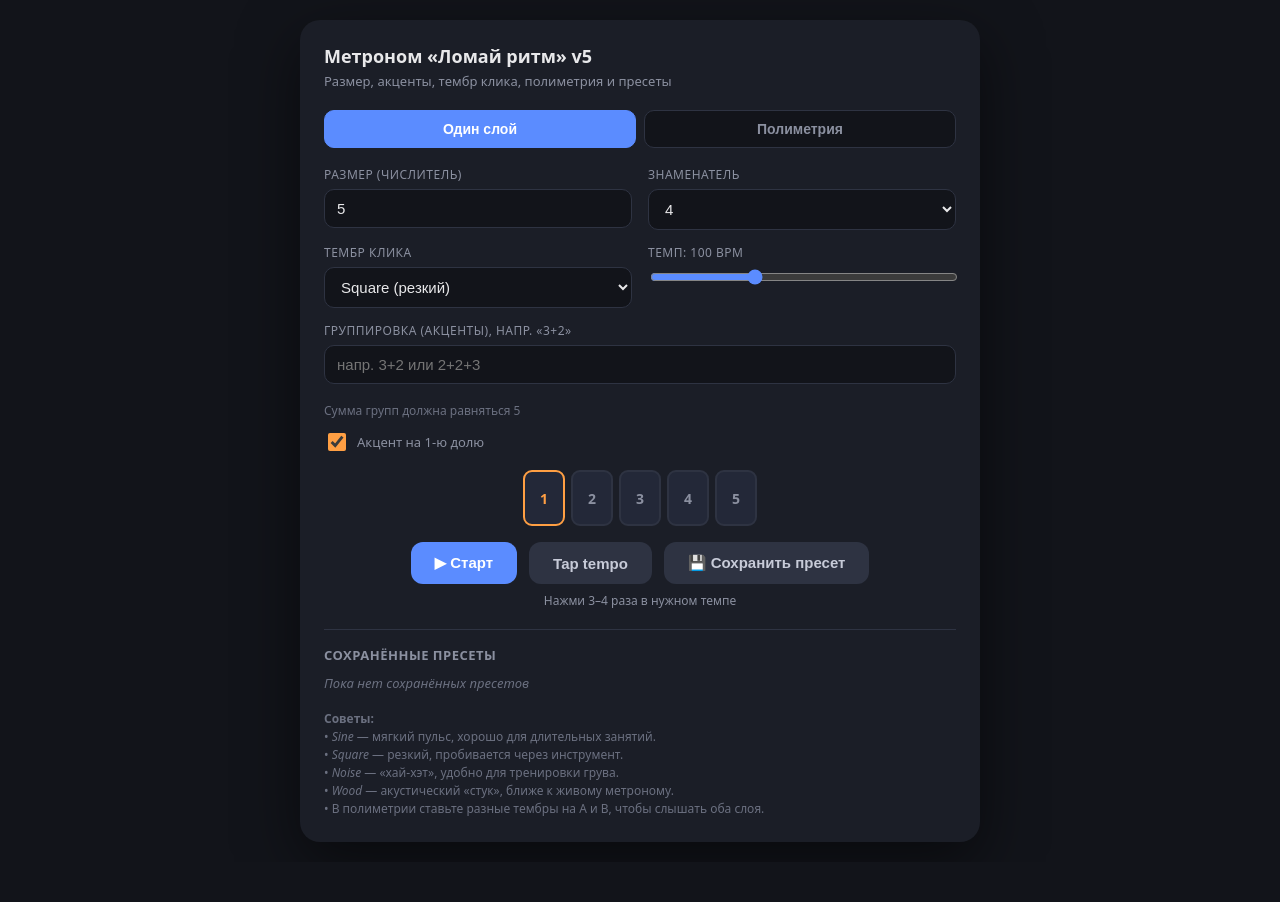
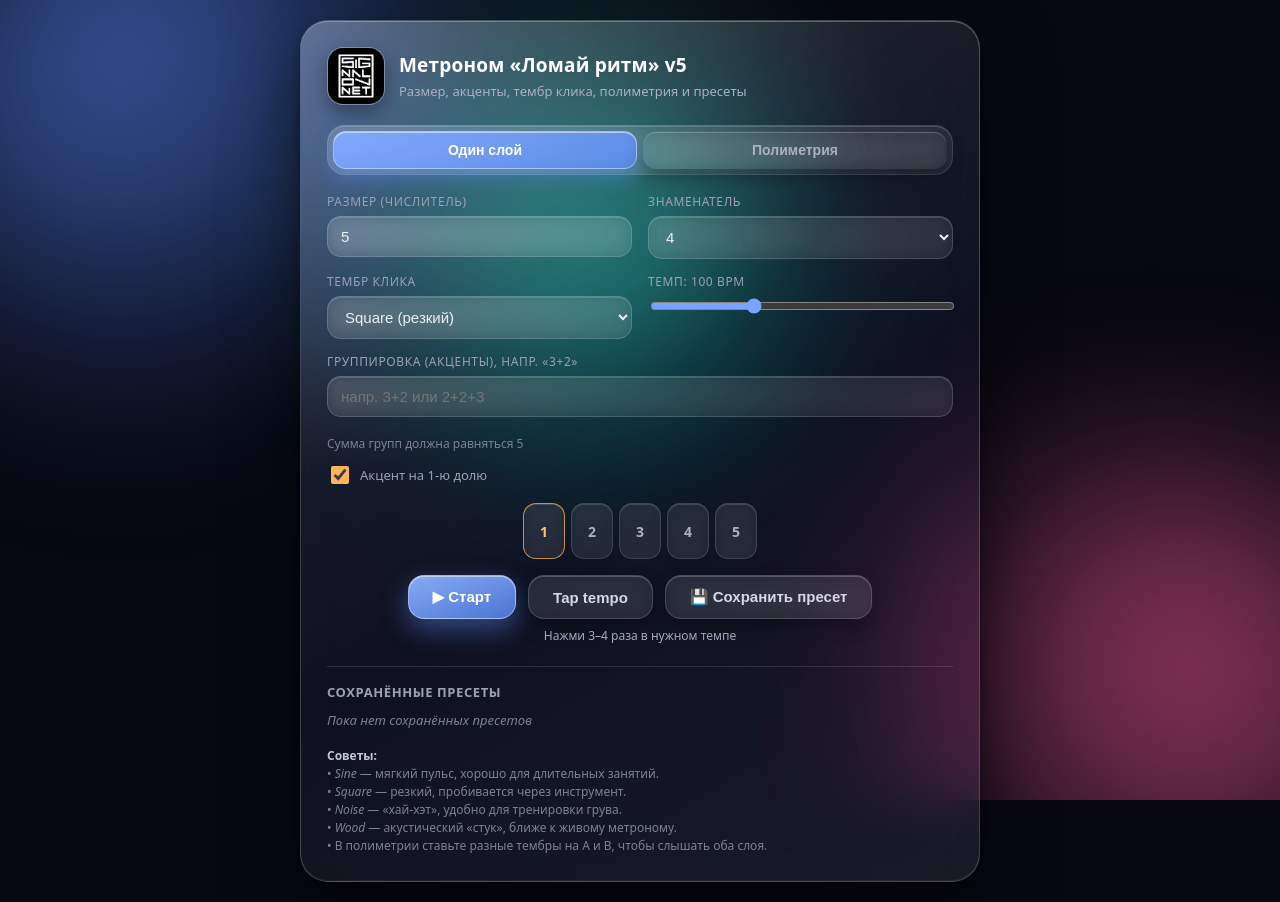
Before and after one commit to okit2lip/sgnlvntmetronome, a plain HTML site: page index.html in a window 1280 px wide. Before the commit the page ends 862 px from the top, so only its background shows below. Drawn offline with Linux system fonts and the light colour scheme.

Commit message:
Redisign

```diff
--- a/index.html
+++ b/index.html
@@ -8,105 +8,201 @@
   * { box-sizing: border-box; }
   body {
     margin: 0; min-height: 100vh; display: flex; align-items: center; justify-content: center;
-    background: #12141a; color: #e8e8ea; font-family: system-ui, -apple-system, Segoe UI, Roboto, sans-serif;
-    padding: 20px;
+    background: #070812; color: #eef0f6;
+    font-family: system-ui, -apple-system, Segoe UI, Roboto, sans-serif;
+    padding: 20px; position: relative; overflow-x: hidden;
+    -webkit-font-smoothing: antialiased;
   }
+
+  /* ---------- Живой фон (нужен, чтобы «стекло» было видно) ---------- */
+  .bg { position: fixed; inset: 0; z-index: -1; overflow: hidden; }
+  .blob { position: absolute; border-radius: 50%; filter: blur(90px); opacity: .7; will-change: transform; }
+  .b1 { width: 46vmax; height: 46vmax; top: -14vmax; left: -10vmax;
+        background: radial-gradient(circle at 35% 35%, #5b8cff, transparent 68%);
+        animation: drift1 20s ease-in-out infinite; }
+  .b2 { width: 42vmax; height: 42vmax; bottom: -16vmax; right: -12vmax;
+        background: radial-gradient(circle at 60% 40%, #ff5b9e, transparent 68%);
+        animation: drift2 24s ease-in-out infinite; }
+  .b3 { width: 38vmax; height: 38vmax; top: 30%; left: 45%;
+        background: radial-gradient(circle at 50% 50%, #37d6c4, transparent 68%);
+        animation: drift3 28s ease-in-out infinite; }
+  @keyframes drift1 { 0%,100% { transform: translate(0,0) scale(1); } 50% { transform: translate(6vmax,4vmax) scale(1.12); } }
+  @keyframes drift2 { 0%,100% { transform: translate(0,0) scale(1); } 50% { transform: translate(-6vmax,-4vmax) scale(1.1); } }
+  @keyframes drift3 { 0%,100% { transform: translate(-50%,-50%) scale(1); } 50% { transform: translate(-44%,-56%) scale(1.15); } }
+
   .app {
-    width: 100%; max-width: 680px; background: #1b1e27; border-radius: 20px;
-    padding: 24px; box-shadow: 0 20px 60px rgba(0,0,0,.5);
+    width: 100%; max-width: 680px; padding: 26px; position: relative; isolation: isolate;
+    border-radius: 28px;
+    background: linear-gradient(150deg, rgba(255,255,255,.14), rgba(255,255,255,.04) 55%, rgba(255,255,255,.08));
+    border: 1px solid rgba(255,255,255,.18);
+    backdrop-filter: blur(26px) saturate(170%);
+    -webkit-backdrop-filter: blur(26px) saturate(170%);
+    box-shadow: 0 30px 70px rgba(0,0,0,.55), 0 4px 12px rgba(0,0,0,.3),
+                inset 0 1px 0 rgba(255,255,255,.28), inset 0 -1px 0 rgba(255,255,255,.06);
   }
-  h1 { font-size: 18px; margin: 0 0 4px; font-weight: 600; }
-  .sub { font-size: 13px; color: #8b90a0; margin-bottom: 20px; }
+  .app::before {
+    content: ''; position: absolute; inset: 0; z-index: -1; border-radius: inherit; pointer-events: none;
+    background: radial-gradient(150% 90% at 0% 0%, rgba(255,255,255,.2), transparent 58%);
+  }
+  h1 { font-size: 19px; margin: 0 0 4px; font-weight: 650; color: #fff; letter-spacing: .2px; }
+  .sub { font-size: 13px; color: #aab1c4; margin-bottom: 20px; }
 
-  .tabs { display: flex; gap: 8px; margin-bottom: 18px; }
+  .header { display: flex; align-items: center; gap: 14px; margin-bottom: 20px; }
+  .logo {
+    width: 58px; height: 58px; border-radius: 16px; object-fit: cover; flex-shrink: 0;
+    border: 1px solid rgba(255,255,255,.22); background: rgba(255,255,255,.06); display: block;
+    box-shadow: 0 8px 20px rgba(0,0,0,.35), inset 0 1px 0 rgba(255,255,255,.25);
+  }
+  .header-text h1 { margin: 0 0 4px; }
+  .header-text .sub { margin-bottom: 0; }
+
+  .tabs {
+    display: flex; gap: 6px; margin-bottom: 18px; padding: 5px; border-radius: 18px;
+    background: rgba(255,255,255,.06); border: 1px solid rgba(255,255,255,.12);
+    backdrop-filter: blur(12px); -webkit-backdrop-filter: blur(12px);
+    box-shadow: inset 0 1px 0 rgba(255,255,255,.16);
+  }
   .tab {
-    flex: 1; padding: 10px; border-radius: 10px; border: 1px solid #2e3342; background: #12141a;
-    color: #8b90a0; font-size: 14px; font-weight: 600; cursor: pointer; transition: .15s;
+    flex: 1; padding: 10px; border-radius: 13px; border: 1px solid transparent; background: transparent;
+    color: #aab1c4; font-size: 14px; font-weight: 600; cursor: pointer; transition: all .2s;
   }
-  .tab.active { background: #5b8cff; border-color: #5b8cff; color: #fff; }
+  .tab:hover { color: #fff; background: rgba(255,255,255,.07); }
+  .tab.active {
+    background: linear-gradient(160deg, rgba(130,170,255,.95), rgba(91,140,255,.78));
+    border-color: rgba(255,255,255,.4); color: #fff;
+    box-shadow: 0 8px 20px rgba(91,140,255,.45), inset 0 1px 0 rgba(255,255,255,.5);
+  }
 
   .layer { display: none; }
   .layer.active { display: block; }
 
   .row { display: flex; gap: 16px; flex-wrap: wrap; margin-bottom: 14px; }
   .field { flex: 1; min-width: 120px; }
-  label { display: block; font-size: 12px; color: #8b90a0; margin-bottom: 6px; text-transform: uppercase; letter-spacing: .5px; }
+  label { display: block; font-size: 12px; color: #9aa1b5; margin-bottom: 6px; text-transform: uppercase; letter-spacing: .6px; }
   input[type=number], select, input[type=text] {
-    width: 100%; padding: 10px 12px; border-radius: 10px; border: 1px solid #2e3342;
-    background: #12141a; color: #e8e8ea; font-size: 15px; outline: none;
+    width: 100%; padding: 11px 13px; border-radius: 14px; border: 1px solid rgba(255,255,255,.16);
+    background: rgba(255,255,255,.07); color: #eef0f6; font-size: 15px; outline: none;
+    backdrop-filter: blur(8px); -webkit-backdrop-filter: blur(8px);
+    box-shadow: inset 0 1px 0 rgba(255,255,255,.15);
+    transition: border-color .2s, background .2s, box-shadow .2s;
   }
-  input:focus, select:focus { border-color: #5b8cff; }
+  select option { background: #161a26; color: #eef0f6; }
+  input:focus, select:focus {
+    border-color: rgba(130,170,255,.9); background: rgba(255,255,255,.13);
+    box-shadow: inset 0 1px 0 rgba(255,255,255,.2), 0 0 0 4px rgba(91,140,255,.25);
+  }
 
-  input.invalid { border-color: #ff5b6e !important; background: #2a1619 !important; }
+  input.invalid { border-color: rgba(255,91,110,.9) !important; background: rgba(255,91,110,.14) !important;
+    box-shadow: 0 0 0 4px rgba(255,91,110,.22) !important; }
   .group-msg { font-size: 12px; margin-top: 6px; min-height: 16px; line-height: 1.3; }
-  .group-msg.err { color: #ff8b98; }
-  .group-msg.ok  { color: #6ee7a0; }
-  .group-msg.hint { color: #6b7080; }
+  .group-msg.err { color: #ff9aa6; }
+  .group-msg.ok  { color: #7ee7a8; }
+  .group-msg.hint { color: #7c8296; }
 
-  .tempo-val { font-size: 26px; font-weight: 700; text-align: center; margin: 2px 0 10px; }
-  input[type=range] { width: 100%; accent-color: #5b8cff; }
+  .tempo-val { font-size: 26px; font-weight: 700; text-align: center; margin: 2px 0 10px; color: #fff; }
+  input[type=range] { width: 100%; accent-color: #7aa2ff; }
 
   .beats {
     display: flex; gap: 6px; justify-content: center; flex-wrap: wrap; margin: 16px 0;
     min-height: 56px;
   }
   .beat {
-    width: 42px; height: 56px; border-radius: 9px; background: #232838; border: 2px solid #2e3342;
+    width: 42px; height: 56px; border-radius: 13px; background: rgba(255,255,255,.06);
+    border: 1.5px solid rgba(255,255,255,.14); backdrop-filter: blur(6px); -webkit-backdrop-filter: blur(6px);
     display: flex; align-items: center; justify-content: center; font-size: 14px; font-weight: 600;
-    color: #8b90a0; transition: transform .06s, background .06s, border-color .06s;
+    color: #aab1c4; box-shadow: inset 0 1px 0 rgba(255,255,255,.14);
+    transition: transform .08s, background .15s, border-color .15s, box-shadow .15s, color .15s;
   }
-  .beat.active { background: #5b8cff; border-color: #7aa2ff; color: #fff; transform: scale(1.1); }
-  .beat.accent { border-color: #ff9f43; color: #ff9f43; }
+  .beat.active {
+    background: linear-gradient(160deg, rgba(140,180,255,.95), rgba(91,140,255,.8));
+    border-color: rgba(255,255,255,.6); color: #fff; transform: scale(1.12);
+    box-shadow: 0 8px 24px rgba(91,140,255,.6), inset 0 1px 0 rgba(255,255,255,.55);
+  }
+  .beat.accent { border-color: rgba(255,180,90,.75); color: #ffc17a; }
+  .beat.accent.active { color: #fff; }
 
   .controls { display: flex; gap: 12px; justify-content: center; margin-top: 8px; flex-wrap: wrap; }
   button {
-    padding: 12px 24px; border-radius: 12px; border: none; font-size: 15px; font-weight: 600;
-    cursor: pointer; transition: background .15s, transform .06s;
+    padding: 12px 24px; border-radius: 16px; border: 1px solid rgba(255,255,255,.16); font-size: 15px; font-weight: 600;
+    cursor: pointer; color: #e8eaf2; background: rgba(255,255,255,.08);
+    backdrop-filter: blur(10px); -webkit-backdrop-filter: blur(10px);
+    box-shadow: inset 0 1px 0 rgba(255,255,255,.22), 0 8px 18px rgba(0,0,0,.3);
+    transition: transform .08s, background .2s, box-shadow .2s, border-color .2s;
   }
+  button:hover { background: rgba(255,255,255,.15); }
   button:active { transform: scale(.96); }
-  #startBtn { background: #5b8cff; color: #fff; }
-  #startBtn.stop { background: #ff5b6e; }
-  #tapBtn, #saveBtn { background: #2e3342; color: #c7cbd8; }
-  .tap-info { text-align: center; font-size: 12px; color: #8b90a0; margin-top: 8px; }
+  #startBtn, #startPolyBtn {
+    background: linear-gradient(160deg, rgba(140,180,255,.95), rgba(91,140,255,.8));
+    border-color: rgba(255,255,255,.4); color: #fff;
+    box-shadow: 0 10px 26px rgba(91,140,255,.45), inset 0 1px 0 rgba(255,255,255,.5);
+  }
+  #startBtn.stop, #startPolyBtn.stop {
+    background: linear-gradient(160deg, rgba(255,130,150,.95), rgba(255,91,110,.82));
+    border-color: rgba(255,255,255,.4);
+    box-shadow: 0 10px 26px rgba(255,91,110,.45), inset 0 1px 0 rgba(255,255,255,.5);
+  }
+  #tapBtn, #saveBtn { color: #d6d9e4; }
+  .tap-info { text-align: center; font-size: 12px; color: #aab1c4; margin-top: 8px; }
 
   .poly-layers { display: flex; gap: 14px; flex-wrap: wrap; }
   .poly-card {
-    flex: 1; min-width: 280px; background: #161922; border-radius: 14px; padding: 16px;
-    border: 1px solid #2e3342;
+    flex: 1; min-width: 280px; border-radius: 22px; padding: 16px;
+    background: linear-gradient(150deg, rgba(255,255,255,.11), rgba(255,255,255,.03));
+    border: 1px solid rgba(255,255,255,.14);
+    backdrop-filter: blur(16px); -webkit-backdrop-filter: blur(16px);
+    box-shadow: inset 0 1px 0 rgba(255,255,255,.2), 0 14px 34px rgba(0,0,0,.28);
   }
-  .poly-card h3 { margin: 0 0 10px; font-size: 14px; color: #c7cbd8; }
+  .poly-card h3 { margin: 0 0 10px; font-size: 14px; color: #dfe3ee; }
 
-  .presets { margin-top: 20px; border-top: 1px solid #2e3342; padding-top: 16px; }
-  .presets h3 { font-size: 13px; color: #8b90a0; margin: 0 0 10px; text-transform: uppercase; letter-spacing: .5px; }
+  .presets { margin-top: 22px; border-top: 1px solid rgba(255,255,255,.12); padding-top: 16px; }
+  .presets h3 { font-size: 13px; color: #9aa1b5; margin: 0 0 10px; text-transform: uppercase; letter-spacing: .6px; }
   .preset-list { display: flex; flex-direction: column; gap: 6px; }
   .preset-item {
     display: flex; align-items: center; justify-content: space-between; gap: 10px;
-    padding: 8px 12px; background: #12141a; border-radius: 8px; border: 1px solid #2e3342;
-    font-size: 13px;
+    padding: 8px 12px; border-radius: 12px; font-size: 13px;
+    background: rgba(255,255,255,.06); border: 1px solid rgba(255,255,255,.12);
+    backdrop-filter: blur(8px); -webkit-backdrop-filter: blur(8px);
+    box-shadow: inset 0 1px 0 rgba(255,255,255,.12);
   }
-  .preset-item span { flex: 1; color: #c7cbd8; overflow: hidden; text-overflow: ellipsis; white-space: nowrap; }
+  .preset-item span { flex: 1; color: #dfe3ee; overflow: hidden; text-overflow: ellipsis; white-space: nowrap; }
   .preset-item button {
-    padding: 6px 12px; font-size: 12px; border-radius: 6px; background: #2e3342; color: #c7cbd8;
+    padding: 6px 12px; font-size: 12px; border-radius: 10px; background: rgba(255,255,255,.1);
+    color: #d6d9e4; box-shadow: inset 0 1px 0 rgba(255,255,255,.18), 0 4px 10px rgba(0,0,0,.25);
   }
-  .preset-item button.del { background: #3a1e24; color: #ff8b98; }
-  .empty { font-size: 13px; color: #6b7080; font-style: italic; }
+  .preset-item button.del { background: rgba(255,91,110,.18); color: #ff9aa6; border-color: rgba(255,91,110,.3); }
+  .empty { font-size: 13px; color: #7c8296; font-style: italic; }
 
-  .hint { font-size: 12px; color: #6b7080; margin-top: 18px; line-height: 1.5; }
+  .hint { font-size: 12px; color: #7c8296; margin-top: 18px; line-height: 1.5; }
+  .hint strong { color: #c3c8d6; }
 
   .checkbox-row {
     display: flex; align-items: center; gap: 8px; margin: 10px 0 4px;
-    font-size: 13px; color: #c7cbd8; cursor: pointer; user-select: none;
+    font-size: 13px; color: #dfe3ee; cursor: pointer; user-select: none;
   }
   .checkbox-row input[type=checkbox] {
-    width: 18px; height: 18px; accent-color: #ff9f43; cursor: pointer;
+    width: 18px; height: 18px; accent-color: #ffb45a; cursor: pointer;
   }
   .checkbox-row label { margin: 0; text-transform: none; letter-spacing: 0; font-size: 13px; cursor: pointer; }
+
+  @media (prefers-reduced-motion: reduce) {
+    .blob { animation: none !important; }
+  }
 </style>
 </head>
 <body>
+<div class="bg" aria-hidden="true">
+  <span class="blob b1"></span>
+  <span class="blob b2"></span>
+  <span class="blob b3"></span>
+</div>
 <div class="app">
-  <h1>Метроном «Ломай ритм» v5</h1>
-  <div class="sub">Размер, акценты, тембр клика, полиметрия и пресеты</div>
+  <div class="header">
+    <img class="logo" src="logo.jpg" alt="Логотип метронома «Ломай ритм»">
+    <div class="header-text">
+      <h1>Метроном «Ломай ритм» v5</h1>
+      <div class="sub">Размер, акценты, тембр клика, полиметрия и пресеты</div>
+    </div>
+  </div>
 
   <div class="tabs">
     <button class="tab active" data-tab="single">Один слой</button>
@@ -570,13 +666,13 @@
     poly.A.currentBeat = 0; poly.A.nextNoteTime = t;
     poly.B.currentBeat = 0; poly.B.nextNoteTime = t;
     poly.el.startBtn.textContent = '■ Стоп';
-    poly.el.startBtn.style.background = '#ff5b6e';
+    poly.el.startBtn.classList.add('stop');
     polyRender(); polyScheduler();
   }
   function polyStop() {
     poly.playing = false; clearTimeout(poly.timerId);
     poly.el.startBtn.textContent = '▶ Старт полиметрии';
-    poly.el.startBtn.style.background = '';
+    poly.el.startBtn.classList.remove('stop');
     [...poly.el.beatsA.children, ...poly.el.beatsB.children].forEach(el => el.classList.remove('active'));
   }
   poly.el.startBtn.addEventListener('click', () => poly.playing ? polyStop() : polyStart());
```
